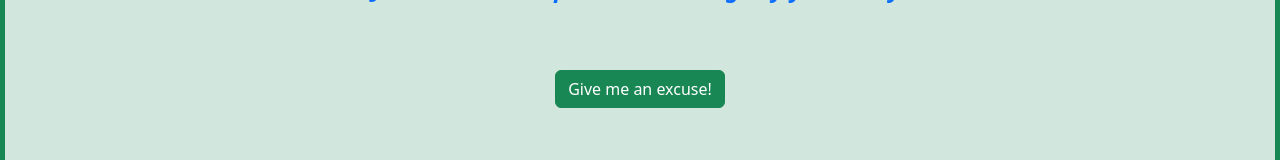
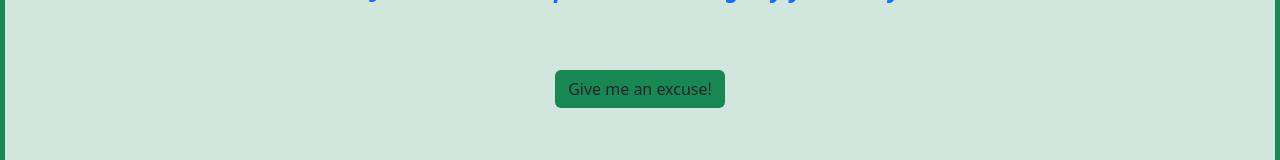
Before and after one commit to gdwhittaker94/4Geeks_excuse_generator, a plain HTML site: page index.html in a window 1280 px wide. Both pictures are taken after a click on the button "Give me an excuse!". Shown: the part 331-491 px from the top of the page. Drawn offline with nearby package versions, Linux system fonts and the light colour scheme.

Commit message:
Button color change added

```diff
--- a/index.html
+++ b/index.html
@@ -38,7 +38,7 @@
       <!-- Row4 -->
       <div class="row justify-content-center">
         <div class="d-flex justify-content-center">
-          <button type="button" id="excuseBtn" class="btn btn-success">
+          <button type="button" id="excuseBtn" class="btn btn-success btn-warning">
             Give me an excuse!
           </button>
         </div>
--- a/script.js
+++ b/script.js
@@ -62,8 +62,8 @@ function generateExcuse() {
 }
 
 excuseBtn.addEventListener("click", function() {
-	let generatedExcuse = generateExcuse();
-	excuseElement.textContent = generatedExcuse;
+	// Excuse change
+	excuseElement.textContent = generateExcuse();
 
 	// Emoji Change
 	const emojis = ["😀", "😃", "😁", "😆", "😂", "😉", "😎", "🤣", "😄" ,"🐱"];
@@ -72,7 +72,16 @@ excuseBtn.addEventListener("click", function() {
 		let randomEmoji = Math.round(Math.random() * (emojiList.length - 1));
 		return emojiList[randomEmoji]
 	}
-
 	emoji.textContent = emojiSelection(emojis);
 
+
+	// Btn Color Change
+	const btnColors = ["btn bg-primary", "btn bg-secondary", "btn bg-success", "btn bg-danger", "btn bg-info", "btn bg-light", "btn btn-outline-primary", "btn btn-outline-secondary"]
+
+	function colorSelection (bgColors) {
+		let randomColor = Math.round(Math.random() * (bgColors.length - 1));
+		return bgColors[randomColor]
+	}
+	excuseBtn.className = colorSelection(btnColors);
+
 })
```
